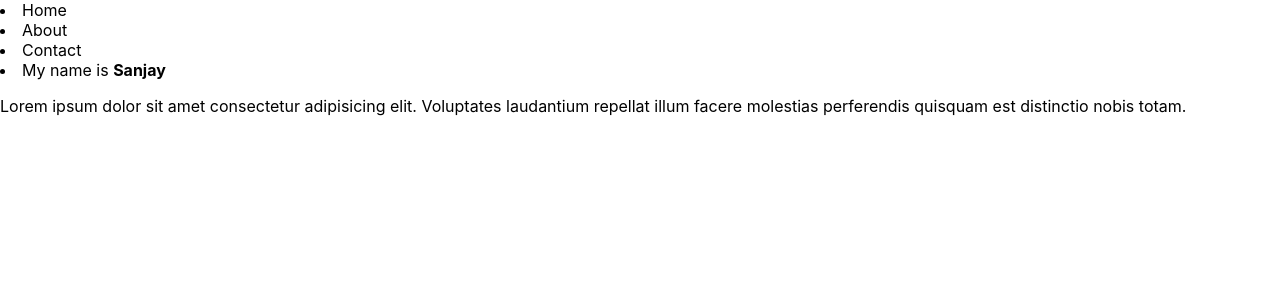
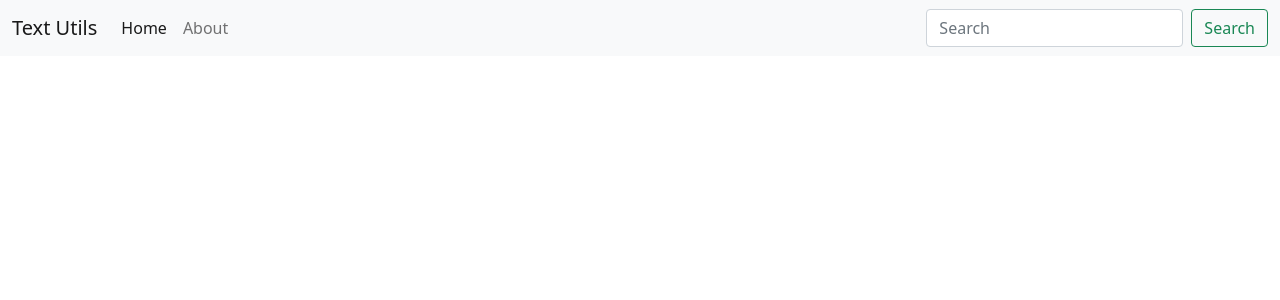
Before and after one commit to sanjaysj6282/Basic-text-malipulator-using-react-js, a React (Create React App) app: page / in a window 1280 px wide. Shown: the top 300 px of the page. Built offline with nearby package versions, Linux system fonts and the light colour scheme.

Commit message:
bootstarp aded

```diff
--- a/package.json
+++ b/package.json
@@ -1,5 +1,5 @@
 {
-  "name": "trial1",
+  "name": "textutils",
   "version": "0.1.0",
   "private": true,
   "dependencies": {
--- a/public/index.html
+++ b/public/index.html
@@ -15,29 +15,16 @@
       user's mobile device or desktop. See https://developers.google.com/web/fundamentals/web-app-manifest/
     -->
     <link rel="manifest" href="%PUBLIC_URL%/manifest.json" />
-    <!--
-      Notice the use of %PUBLIC_URL% in the tags above.
-      It will be replaced with the URL of the `public` folder during the build.
-      Only files inside the `public` folder can be referenced from the HTML.
-
-      Unlike "/favicon.ico" or "favicon.ico", "%PUBLIC_URL%/favicon.ico" will
-      work correctly both with client-side routing and a non-root public URL.
-      Learn how to configure a non-root public URL by running `npm run build`.
-    -->
+    <!-- Bootstrap CSS -->
+    <link href="https://cdn.jsdelivr.net/npm/bootstrap@5.1.3/dist/css/bootstrap.min.css" rel="stylesheet" integrity="sha384-1BmE4kWBq78iYhFldvKuhfTAU6auU8tT94WrHftjDbrCEXSU1oBoqyl2QvZ6jIW3" crossorigin="anonymous">
     <title>React App</title>
   </head>
   <body>
     <noscript>You need to enable JavaScript to run this app.</noscript>
     <div id="root"></div>
-    <!--
-      This HTML file is a template.
-      If you open it directly in the browser, you will see an empty page.
 
-      You can add webfonts, meta tags, or analytics to this file.
-      The build step will place the bundled scripts into the <body> tag.
+    <!-- Option 1: Bootstrap Bundle with Popper -->
+    <script src="https://cdn.jsdelivr.net/npm/bootstrap@5.1.3/dist/js/bootstrap.bundle.min.js" integrity="sha384-ka7Sk0Gln4gmtz2MlQnikT1wXgYsOg+OMhuP+IlRH9sENBO0LRn5q+8nbTov4+1p" crossorigin="anonymous"></script>
 
-      To begin the development, run `npm start` or `yarn start`.
-      To create a production bundle, use `npm run build` or `yarn build`.
-    -->
   </body>
 </html>
--- a/src/App.js
+++ b/src/App.js
@@ -4,14 +4,28 @@
 function App() {
   return (
     <>
-      <nav>
-        <li>Home</li>
-        <li>About</li>
-        <li>Contact</li>
-        <li>My name is <b>{name}</b></li>
-        <p>Lorem ipsum dolor sit amet consectetur adipisicing elit. Voluptates laudantium repellat illum facere molestias perferendis quisquam est distinctio nobis totam.</p>
-
-      </nav>
+    <nav className="navbar navbar-expand-lg navbar-light bg-light">
+  <div className="container-fluid">
+    <a className="navbar-brand" href="/">Text Utils</a>
+    <button className="navbar-toggler" type="button" data-bs-toggle="collapse" data-bs-target="#navbarSupportedContent" aria-controls="navbarSupportedContent" aria-expanded="false" aria-label="Toggle navigation">
+      <span className="navbar-toggler-icon"></span>
+    </button>
+    <div className="collapse navbar-collapse" id="navbarSupportedContent">
+      <ul className="navbar-nav me-auto mb-2 mb-lg-0">
+        <li className="nav-item">
+          <a className="nav-link active" aria-current="page" href="/">Home</a>
+        </li>
+        <li className="nav-item">
+          <a className="nav-link" href="/">About</a>
+        </li>
+      </ul>
+      <form className="d-flex">
+        <input className="form-control me-2" type="search" placeholder="Search" aria-label="Search"/>
+        <button className="btn btn-outline-success" type="submit">Search</button>
+      </form>
+    </div>
+  </div>
+</nav>
     </>
   );
 }
--- a/src/index.css
+++ b/src/index.css
@@ -1,4 +1,4 @@
-body {
+/* body {
   margin: 0;
   font-family: -apple-system, BlinkMacSystemFont, 'Segoe UI', 'Roboto', 'Oxygen',
     'Ubuntu', 'Cantarell', 'Fira Sans', 'Droid Sans', 'Helvetica Neue',
@@ -10,4 +10,4 @@
 code {
   font-family: source-code-pro, Menlo, Monaco, Consolas, 'Courier New',
     monospace;
-}
+} */
```
Also changed, not shown: 1 other file (tests, documents, lock files or other folders).
